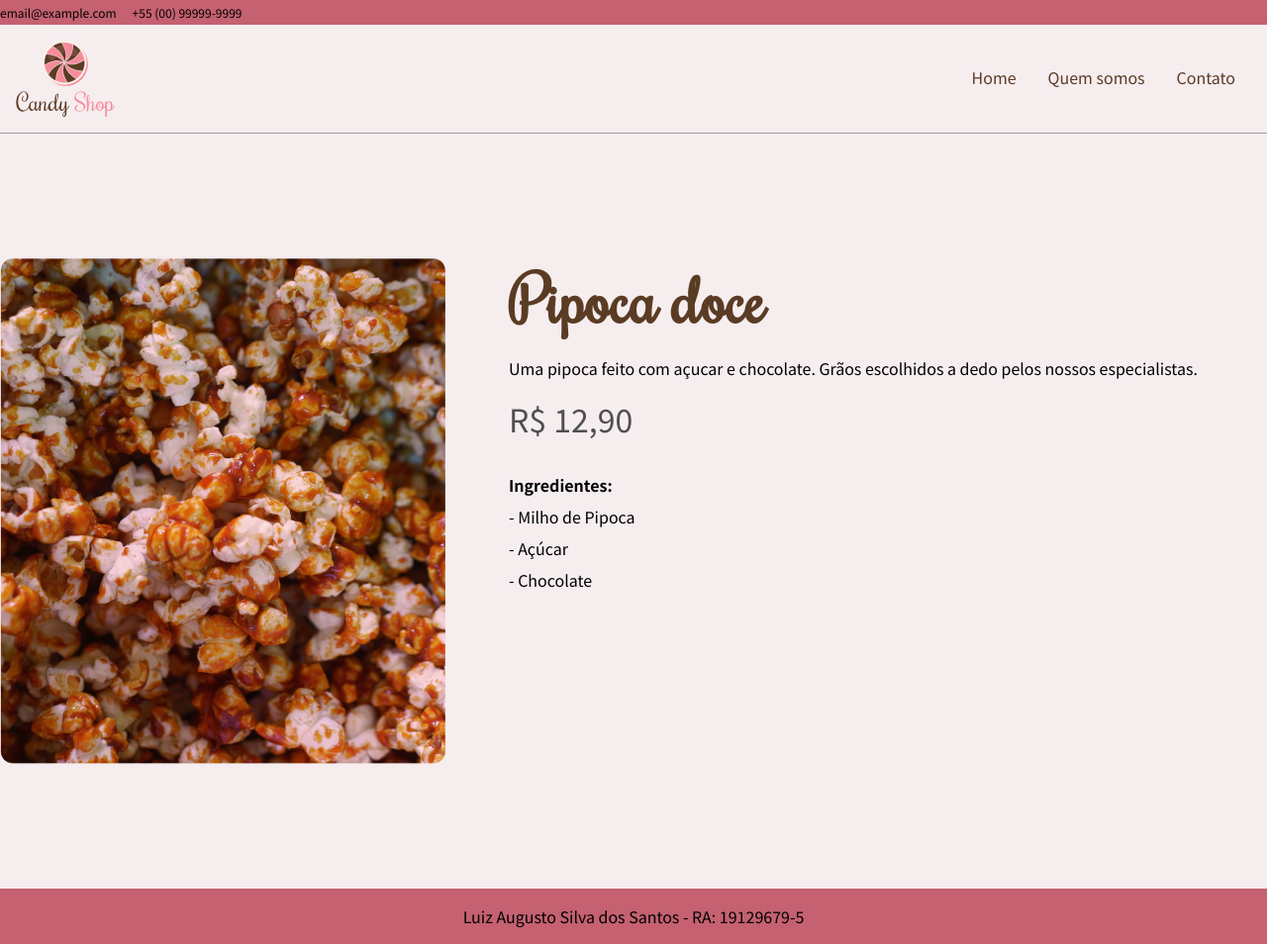
After one commit to augustodia/19129679-5_LuizAugustoSilvaDosSantos, a PHP site: page /19129679-5_LuizAugustoSilvaDosSantos/pages/produto.php?id=1 in a window 1280 px wide. The commit adds this page. Shown: the whole page at 99% size. Run offline with PHP 8.4, Linux system fonts and the light colour scheme.

Commit message:
Arrumando o caminho dos arquivos e Adicionando a página de produtos

```diff
--- a/css/style.css
+++ b/css/style.css
@@ -87,7 +87,7 @@ a {
   display: flex;
   justify-content: space-between;
   align-items: center;
-
+  border-bottom: 1px solid #9f9f9f;
   padding: 16px
 }
 
@@ -258,3 +258,36 @@ a {
   text-align: center;
   padding: 16px 0;
 }
+
+
+/* PÁGINA PRODUTO */
+
+.pagina-produto {
+  display: flex;
+  margin-top: 126px;
+}
+
+.info-produto {
+  margin-left: 64px;
+}
+
+.info-titulo-produto {
+  font-family: 'Rochester', cursive;
+  font-size: 64px;
+  color: #5A3C24;
+  margin-bottom: 16px;
+}
+
+.info-preco-produto {
+  font-size: 32px;
+  color: #4f4f4f;
+  margin-top: 16px;
+}
+
+.info-ingredientes {
+  margin-top: 32px;
+}
+
+.lista-ingredientes li {
+  margin-top: 8px;
+}
--- a/dados/dados.php
+++ b/dados/dados.php
@@ -1,27 +1,41 @@
 <?php
 
-  $BASE_URL = $_SERVER['HTTP_REFERER'];
   $produtos =[
     [
       'id' => 1,
       'nome' => 'Pipoca doce',
-      'imagem' => $BASE_URL.'images/pipoca-doce.png',
+      'imagem' => 'http://localhost/19129679-5_LuizAugustoSilvaDosSantos/images/pipoca-doce.png',
       'preco' => '12,90',
-      'descricao' => 'Uma pipoca feito com açucar e chocolate. Grãos escolhidos a dedo pelos nossos especialistas.'
+      'descricao' => 'Uma pipoca feito com açucar e chocolate. Grãos escolhidos a dedo pelos nossos especialistas.',
+      'ingredientes' => [
+        'Milho de Pipoca',
+        'Açúcar',
+        'Chocolate'
+      ]
     ],
     [
       'id' => 2,
       'nome' => 'Pirulito',
-      'imagem' => $BASE_URL.'images/pirulito.png',
+      'imagem' => 'http://localhost/19129679-5_LuizAugustoSilvaDosSantos/images/pirulito.png',
       'preco' => '4,90',
-      'descricao' => 'O melhor e mais saboroso pirulito feito de creme. Edição limitada.'
+      'descricao' => 'O melhor e mais saboroso pirulito feito de creme. Edição limitada.',
+      'ingredientes' => [
+        'Açúcar',
+        'Aroma de creme',
+        'Glucose'
+      ]
     ],
     [
       'id' => 3,
       'nome' => 'Jujubas',
-      'imagem' => $BASE_URL.'images/jujubas.png',
+      'imagem' => 'http://localhost/19129679-5_LuizAugustoSilvaDosSantos/images/jujubas.png',
       'preco' => '8,90',
-      'descricao' => 'Quem não adora jujubas, não é mesmo? Peça já um pacote de 800g e reparta com a galera!'
+      'descricao' => 'Quem não adora jujubas, não é mesmo? Peça já um pacote de 800g e reparta com a galera!',
+      'ingredientes' => [
+        'Açúcar',
+        'Goma',
+        'Glucose'
+      ]
     ]
   ]
 ?>
--- a/pages/header.php
+++ b/pages/header.php
@@ -9,7 +9,7 @@
   <link rel="preconnect" href="https://fonts.gstatic.com" crossorigin>
   <link href="https://fonts.googleapis.com/css2?family=Noto+Sans+JP:wght@100;400;700&display=swap" rel="stylesheet">
   <link href="https://fonts.googleapis.com/css2?family=Rochester&display=swap" rel="stylesheet">
-  <link rel="stylesheet" href="./css/style.css">
+  <link rel="stylesheet" href="http://localhost/19129679-5_LuizAugustoSilvaDosSantos/css/style.css">
   <title>Empório dos Doces</title>
 </head>
 
@@ -23,12 +23,12 @@
   </div>
   <nav class="navigation container">
     <div class="logo">
-      <img src="./images/logo.svg" alt="">
+      <img src="http://localhost/19129679-5_LuizAugustoSilvaDosSantos/images/logo.svg" alt="">
     </div>
     <ul class="navigation-list">
 
-      <li><a href="index.php#">Home</a></li>
-      <li><a href="index.php#quem_somos">Quem somos</a></li>
-      <li><a href="#contato">Contato</a></li>
+      <li><a href="http://localhost/19129679-5_LuizAugustoSilvaDosSantos/index.php">Home</a></li>
+      <li><a href="http://localhost/19129679-5_LuizAugustoSilvaDosSantos/index.php#quem_somos">Quem somos</a></li>
+      <li><a href="http://localhost/19129679-5_LuizAugustoSilvaDosSantos/index.php#contato">Contato</a></li>
     </ul>
   </nav>
--- /dev/null
+++ b/pages/produto.php
@@ -0,0 +1,21 @@
+<?php include_once('../dados/dados.php');?>
+<?php include('./header.php');?>
+
+  <section class="pagina-produto container">
+    <div class="img-produto">
+      <img src="<?=$produtos[$_GET['id'] - 1]['imagem']?>" alt="">
+    </div>
+    <div class="info-produto">
+      <h1 class="info-titulo-produto"><?=$produtos[$_GET['id'] - 1]['nome']?></h1>
+      <p class="info-descricao-produto"><?=$produtos[$_GET['id'] - 1]['descricao']?></p>
+      <p class="info-preco-produto">R$ <?=$produtos[$_GET['id'] - 1]['preco']?></p>
+      <h4 class="info-ingredientes">Ingredientes:</h4>
+      <ul class="lista-ingredientes">
+        <?php foreach ($produtos[$_GET['id'] - 1]['ingredientes'] as $ingrediente): ?>
+          <li>- <?=$ingrediente?></li>
+        <?php endforeach?>
+      </ul>
+    </div>
+  </section>
+
+<?php include('./footer.php');?>
--- a/pages/produtos.php
+++ b/pages/produtos.php
@@ -1,4 +1,4 @@
-<?php include('./dados/dados.php');?>
+<?php include_once('./dados/dados.php');?>
 <div class="bg-produtos">
   <img src="./images/bg-produtos.svg" alt="">
 </div>
@@ -12,7 +12,7 @@
       </div>
       <h3 class="produto-titulo"><?=$produto['nome']?></h3>
       <p class="preco"><span>R$ </span><?=$produto['preco']?></p>
-      <a href="<?=$BASE_URL.'produto.php?id='.$produto['id']?>" class="btn btn-comprar">SAIBA MAIS</a>
+      <a href="<?='http://localhost/19129679-5_LuizAugustoSilvaDosSantos/pages/produto.php?id='.$produto['id']?>" class="btn btn-comprar">SAIBA MAIS</a>
     </div>
     <?php endforeach; ?>
   </div>
```
